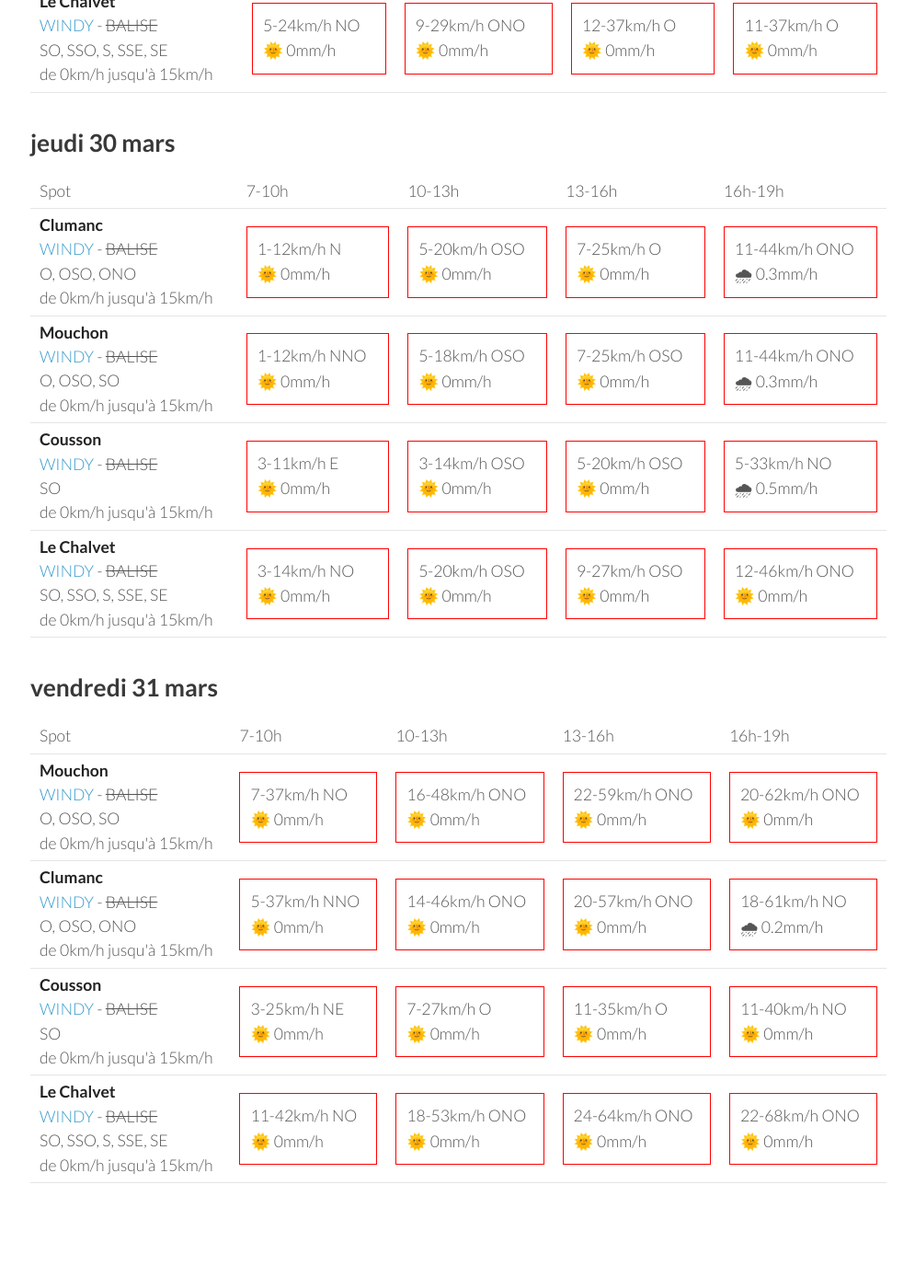
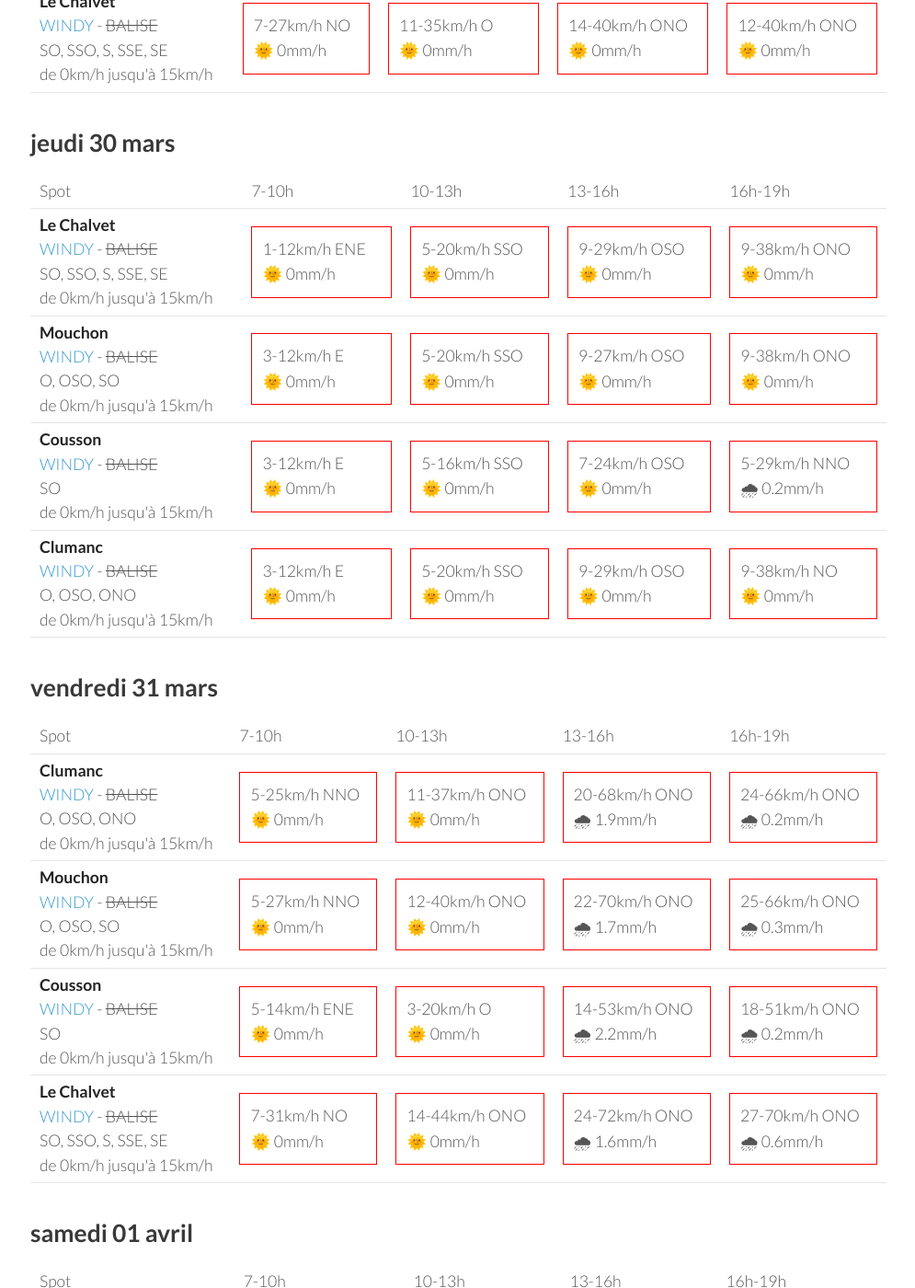
Before and after one commit to parapente-dans-le-nord/parapente-dans-le-nord.github.io, a Jekyll site: the page built from serre_poncon.markdown, in a window 1280 px wide and 1400 px high, scrolled down 1918 px. Shown: the whole window at 92% size, without its empty margins (25-1020 px from the left). Built offline with Jekyll 4.4.1, drawn with Linux system fonts in a browser that asks for light colours; some of the changed text lies outside the part shown.

Commit message:
update index.markdown

```diff
--- a/serre_poncon.markdown
+++ b/serre_poncon.markdown
@@ -54,10 +54,10 @@ page mise à jour le lundi 27 mars 06:31
 <tr>
         <td><strong>Cousson</strong><br><a href="https://windy.com/44.054/6.240?43.940,6.241,10,m:eSAaglz">WINDY</a> - <span class="no-balise"> BALISE </span><br> <span class="vent-favorable">SO</span><br><span class="force-vent">de 0km/h jusqu'à 15km/h</span> </td>
 
-            <td><div class="not-flyable"><p>11-31km/h NNO</p><p>🌞 0mm/h</p></div></td>
-            <td><div class="not-flyable"><p>16-37km/h N</p><p>🌞 0mm/h</p></div></td>
-            <td><div class="not-flyable"><p>24-57km/h NNO</p><p>🌞 0mm/h</p></div></td>
-            <td><div class="not-flyable"><p>18-48km/h NNO</p><p>🌞 0mm/h</p></div></td>
+            <td><div class="not-flyable"><p>14-48km/h NNO</p><p>🌞 0mm/h</p></div></td>
+            <td><div class="not-flyable"><p>20-57km/h NNO</p><p>🌞 0mm/h</p></div></td>
+            <td><div class="not-flyable"><p>24-61km/h NNO</p><p>🌞 0mm/h</p></div></td>
+            <td><div class="not-flyable"><p>22-61km/h NO</p><p>🌞 0mm/h</p></div></td>
 
 
     </tr>
@@ -98,22 +98,22 @@ page mise à jour le lundi 27 mars 06:31
 
     </tr>
 <tr>
+        <td><strong>Cousson</strong><br><a href="https://windy.com/44.054/6.240?43.940,6.241,10,m:eSAaglz">WINDY</a> - <span class="no-balise"> BALISE </span><br> <span class="vent-favorable">SO</span><br><span class="force-vent">de 0km/h jusqu'à 15km/h</span> </td>
+
+            <td><div class="not-flyable"><p>5-18km/h E</p><p>🌞 0mm/h</p></div></td>
+            <td><div class="not-flyable"><p>5-20km/h SO</p><p>🌞 0mm/h</p></div></td>
+            <td><div class="not-flyable"><p>9-25km/h OSO</p><p>🌞 0mm/h</p></div></td>
+            <td><div class="not-flyable"><p>7-25km/h O</p><p>🌞 0mm/h</p></div></td>
+
+
+    </tr>
+<tr>
         <td><strong>Mouchon</strong><br><a href="https://windy.com/43.992/6.424?43.878,6.425,10,m:eSuaglR">WINDY</a> - <span class="no-balise"> BALISE </span><br> <span class="vent-favorable">O, OSO, SO</span><br><span class="force-vent">de 0km/h jusqu'à 15km/h</span> </td>
 
             <td><div class="not-flyable"><p>3-5km/h SSO</p><p>🌞 0mm/h</p></div></td>
             <td><div class="not-flyable"><p>5-14km/h NO</p><p>🌞 0mm/h</p></div></td>
             <td><div class="not-flyable"><p>9-24km/h ONO</p><p>🌞 0mm/h</p></div></td>
             <td><div class="not-flyable"><p>11-25km/h ONO</p><p>🌞 0mm/h</p></div></td>
-
-
-    </tr>
-<tr>
-        <td><strong>Cousson</strong><br><a href="https://windy.com/44.054/6.240?43.940,6.241,10,m:eSAaglz">WINDY</a> - <span class="no-balise"> BALISE </span><br> <span class="vent-favorable">SO</span><br><span class="force-vent">de 0km/h jusqu'à 15km/h</span> </td>
-
-            <td><div class="not-flyable"><p>5-11km/h S</p><p>🌞 0mm/h</p></div></td>
-            <td><div class="not-flyable"><p>5-12km/h SSO</p><p>🌞 0mm/h</p></div></td>
-            <td><div class="not-flyable"><p>5-12km/h O</p><p>🌞 0mm/h</p></div></td>
-            <td><div class="not-flyable"><p>7-20km/h O</p><p>🌞 0mm/h</p></div></td>
 
 
     </tr>
@@ -134,42 +134,42 @@ page mise à jour le lundi 27 mars 06:31
       <td>16h-19h</td>
     </tr>
 <tr>
-        <td><strong>Mouchon</strong><br><a href="https://windy.com/43.992/6.424?43.878,6.425,10,m:eSuaglR">WINDY</a> - <span class="no-balise"> BALISE </span><br> <span class="vent-favorable">O, OSO, SO</span><br><span class="force-vent">de 0km/h jusqu'à 15km/h</span> </td>
-
-            <td><div class="not-flyable"><p>5-22km/h NO</p><p>🌞 0mm/h</p></div></td>
-            <td><div class="not-flyable"><p>9-27km/h ONO</p><p>🌞 0mm/h</p></div></td>
-            <td><div class="not-flyable"><p>12-35km/h O</p><p>🌞 0mm/h</p></div></td>
-            <td><div class="not-flyable"><p>11-35km/h O</p><p>🌞 0mm/h</p></div></td>
-
-
-    </tr>
-<tr>
         <td><strong>Clumanc</strong><br><a href="https://windy.com/44.027/6.402?43.914,6.403,10,m:eSxaglP">WINDY</a> - <span class="no-balise"> BALISE </span><br> <span class="vent-favorable">O, OSO, ONO</span><br><span class="force-vent">de 0km/h jusqu'à 15km/h</span> </td>
 
-            <td><div class="not-flyable"><p>3-22km/h NO</p><p>🌞 0mm/h</p></div></td>
-            <td><div class="not-flyable"><p>7-27km/h ONO</p><p>🌞 0mm/h</p></div></td>
-            <td><div class="not-flyable"><p>11-35km/h O</p><p>🌞 0mm/h</p></div></td>
-            <td><div class="not-flyable"><p>11-35km/h O</p><p>🌞 0mm/h</p></div></td>
+            <td><div class="not-flyable"><p>5-27km/h NO</p><p>🌞 0mm/h</p></div></td>
+            <td><div class="not-flyable"><p>9-33km/h ONO</p><p>🌞 0mm/h</p></div></td>
+            <td><div class="not-flyable"><p>12-37km/h O</p><p>🌞 0mm/h</p></div></td>
+            <td><div class="not-flyable"><p>11-38km/h O</p><p>🌞 0mm/h</p></div></td>
 
 
     </tr>
 <tr>
         <td><strong>Cousson</strong><br><a href="https://windy.com/44.054/6.240?43.940,6.241,10,m:eSAaglz">WINDY</a> - <span class="no-balise"> BALISE </span><br> <span class="vent-favorable">SO</span><br><span class="force-vent">de 0km/h jusqu'à 15km/h</span> </td>
 
-            <td><div class="not-flyable"><p>1-12km/h E</p><p>🌞 0mm/h</p></div></td>
-            <td><div class="not-flyable"><p>3-16km/h OSO</p><p>🌞 0mm/h</p></div></td>
-            <td><div class="not-flyable"><p>9-25km/h OSO</p><p>🌞 0mm/h</p></div></td>
+            <td><div class="not-flyable"><p>1-14km/h E</p><p>🌞 0mm/h</p></div></td>
+            <td><div class="not-flyable"><p>5-20km/h OSO</p><p>🌞 0mm/h</p></div></td>
             <td><div class="not-flyable"><p>7-25km/h OSO</p><p>🌞 0mm/h</p></div></td>
+            <td><div class="not-flyable"><p>7-27km/h OSO</p><p>🌞 0mm/h</p></div></td>
+
+
+    </tr>
+<tr>
+        <td><strong>Mouchon</strong><br><a href="https://windy.com/43.992/6.424?43.878,6.425,10,m:eSuaglR">WINDY</a> - <span class="no-balise"> BALISE </span><br> <span class="vent-favorable">O, OSO, SO</span><br><span class="force-vent">de 0km/h jusqu'à 15km/h</span> </td>
+
+            <td><div class="not-flyable"><p>5-27km/h NO</p><p>🌞 0mm/h</p></div></td>
+            <td><div class="not-flyable"><p>11-33km/h ONO</p><p>🌞 0mm/h</p></div></td>
+            <td><div class="not-flyable"><p>12-38km/h ONO</p><p>🌞 0mm/h</p></div></td>
+            <td><div class="not-flyable"><p>11-38km/h ONO</p><p>🌞 0mm/h</p></div></td>
 
 
     </tr>
 <tr>
         <td><strong>Le Chalvet</strong><br><a href="https://windy.com/43.979/6.480?43.866,6.480,10,m:eSsaglX">WINDY</a> - <span class="no-balise"> BALISE </span><br> <span class="vent-favorable">SO, SSO, S, SSE, SE</span><br><span class="force-vent">de 0km/h jusqu'à 15km/h</span> </td>
 
-            <td><div class="not-flyable"><p>5-24km/h NO</p><p>🌞 0mm/h</p></div></td>
-            <td><div class="not-flyable"><p>9-29km/h ONO</p><p>🌞 0mm/h</p></div></td>
-            <td><div class="not-flyable"><p>12-37km/h O</p><p>🌞 0mm/h</p></div></td>
-            <td><div class="not-flyable"><p>11-37km/h O</p><p>🌞 0mm/h</p></div></td>
+            <td><div class="not-flyable"><p>7-27km/h NO</p><p>🌞 0mm/h</p></div></td>
+            <td><div class="not-flyable"><p>11-35km/h O</p><p>🌞 0mm/h</p></div></td>
+            <td><div class="not-flyable"><p>14-40km/h ONO</p><p>🌞 0mm/h</p></div></td>
+            <td><div class="not-flyable"><p>12-40km/h ONO</p><p>🌞 0mm/h</p></div></td>
 
 
     </tr>
@@ -190,42 +190,42 @@ page mise à jour le lundi 27 mars 06:31
       <td>16h-19h</td>
     </tr>
 <tr>
-        <td><strong>Clumanc</strong><br><a href="https://windy.com/44.027/6.402?43.914,6.403,10,m:eSxaglP">WINDY</a> - <span class="no-balise"> BALISE </span><br> <span class="vent-favorable">O, OSO, ONO</span><br><span class="force-vent">de 0km/h jusqu'à 15km/h</span> </td>
+        <td><strong>Le Chalvet</strong><br><a href="https://windy.com/43.979/6.480?43.866,6.480,10,m:eSsaglX">WINDY</a> - <span class="no-balise"> BALISE </span><br> <span class="vent-favorable">SO, SSO, S, SSE, SE</span><br><span class="force-vent">de 0km/h jusqu'à 15km/h</span> </td>
 
-            <td><div class="not-flyable"><p>1-12km/h N</p><p>🌞 0mm/h</p></div></td>
-            <td><div class="not-flyable"><p>5-20km/h OSO</p><p>🌞 0mm/h</p></div></td>
-            <td><div class="not-flyable"><p>7-25km/h O</p><p>🌞 0mm/h</p></div></td>
-            <td><div class="not-flyable"><p>11-44km/h ONO</p><p>🌧 0.3mm/h</p></div></td>
+            <td><div class="not-flyable"><p>1-12km/h ENE</p><p>🌞 0mm/h</p></div></td>
+            <td><div class="not-flyable"><p>5-20km/h SSO</p><p>🌞 0mm/h</p></div></td>
+            <td><div class="not-flyable"><p>9-29km/h OSO</p><p>🌞 0mm/h</p></div></td>
+            <td><div class="not-flyable"><p>9-38km/h ONO</p><p>🌞 0mm/h</p></div></td>
 
 
     </tr>
 <tr>
         <td><strong>Mouchon</strong><br><a href="https://windy.com/43.992/6.424?43.878,6.425,10,m:eSuaglR">WINDY</a> - <span class="no-balise"> BALISE </span><br> <span class="vent-favorable">O, OSO, SO</span><br><span class="force-vent">de 0km/h jusqu'à 15km/h</span> </td>
 
-            <td><div class="not-flyable"><p>1-12km/h NNO</p><p>🌞 0mm/h</p></div></td>
-            <td><div class="not-flyable"><p>5-18km/h OSO</p><p>🌞 0mm/h</p></div></td>
-            <td><div class="not-flyable"><p>7-25km/h OSO</p><p>🌞 0mm/h</p></div></td>
-            <td><div class="not-flyable"><p>11-44km/h ONO</p><p>🌧 0.3mm/h</p></div></td>
+            <td><div class="not-flyable"><p>3-12km/h E</p><p>🌞 0mm/h</p></div></td>
+            <td><div class="not-flyable"><p>5-20km/h SSO</p><p>🌞 0mm/h</p></div></td>
+            <td><div class="not-flyable"><p>9-27km/h OSO</p><p>🌞 0mm/h</p></div></td>
+            <td><div class="not-flyable"><p>9-38km/h ONO</p><p>🌞 0mm/h</p></div></td>
 
 
     </tr>
 <tr>
         <td><strong>Cousson</strong><br><a href="https://windy.com/44.054/6.240?43.940,6.241,10,m:eSAaglz">WINDY</a> - <span class="no-balise"> BALISE </span><br> <span class="vent-favorable">SO</span><br><span class="force-vent">de 0km/h jusqu'à 15km/h</span> </td>
 
-            <td><div class="not-flyable"><p>3-11km/h E</p><p>🌞 0mm/h</p></div></td>
-            <td><div class="not-flyable"><p>3-14km/h OSO</p><p>🌞 0mm/h</p></div></td>
-            <td><div class="not-flyable"><p>5-20km/h OSO</p><p>🌞 0mm/h</p></div></td>
-            <td><div class="not-flyable"><p>5-33km/h NO</p><p>🌧 0.5mm/h</p></div></td>
+            <td><div class="not-flyable"><p>3-12km/h E</p><p>🌞 0mm/h</p></div></td>
+            <td><div class="not-flyable"><p>5-16km/h SSO</p><p>🌞 0mm/h</p></div></td>
+            <td><div class="not-flyable"><p>7-24km/h OSO</p><p>🌞 0mm/h</p></div></td>
+            <td><div class="not-flyable"><p>5-29km/h NNO</p><p>🌧 0.2mm/h</p></div></td>
 
 
     </tr>
 <tr>
-        <td><strong>Le Chalvet</strong><br><a href="https://windy.com/43.979/6.480?43.866,6.480,10,m:eSsaglX">WINDY</a> - <span class="no-balise"> BALISE </span><br> <span class="vent-favorable">SO, SSO, S, SSE, SE</span><br><span class="force-vent">de 0km/h jusqu'à 15km/h</span> </td>
+        <td><strong>Clumanc</strong><br><a href="https://windy.com/44.027/6.402?43.914,6.403,10,m:eSxaglP">WINDY</a> - <span class="no-balise"> BALISE </span><br> <span class="vent-favorable">O, OSO, ONO</span><br><span class="force-vent">de 0km/h jusqu'à 15km/h</span> </td>
 
-            <td><div class="not-flyable"><p>3-14km/h NO</p><p>🌞 0mm/h</p></div></td>
-            <td><div class="not-flyable"><p>5-20km/h OSO</p><p>🌞 0mm/h</p></div></td>
-            <td><div class="not-flyable"><p>9-27km/h OSO</p><p>🌞 0mm/h</p></div></td>
-            <td><div class="not-flyable"><p>12-46km/h ONO</p><p>🌞 0mm/h</p></div></td>
+            <td><div class="not-flyable"><p>3-12km/h E</p><p>🌞 0mm/h</p></div></td>
+            <td><div class="not-flyable"><p>5-20km/h SSO</p><p>🌞 0mm/h</p></div></td>
+            <td><div class="not-flyable"><p>9-29km/h OSO</p><p>🌞 0mm/h</p></div></td>
+            <td><div class="not-flyable"><p>9-38km/h NO</p><p>🌞 0mm/h</p></div></td>
 
 
     </tr>
@@ -246,42 +246,42 @@ page mise à jour le lundi 27 mars 06:31
       <td>16h-19h</td>
     </tr>
 <tr>
-        <td><strong>Mouchon</strong><br><a href="https://windy.com/43.992/6.424?43.878,6.425,10,m:eSuaglR">WINDY</a> - <span class="no-balise"> BALISE </span><br> <span class="vent-favorable">O, OSO, SO</span><br><span class="force-vent">de 0km/h jusqu'à 15km/h</span> </td>
+        <td><strong>Clumanc</strong><br><a href="https://windy.com/44.027/6.402?43.914,6.403,10,m:eSxaglP">WINDY</a> - <span class="no-balise"> BALISE </span><br> <span class="vent-favorable">O, OSO, ONO</span><br><span class="force-vent">de 0km/h jusqu'à 15km/h</span> </td>
 
-            <td><div class="not-flyable"><p>7-37km/h NO</p><p>🌞 0mm/h</p></div></td>
-            <td><div class="not-flyable"><p>16-48km/h ONO</p><p>🌞 0mm/h</p></div></td>
-            <td><div class="not-flyable"><p>22-59km/h ONO</p><p>🌞 0mm/h</p></div></td>
-            <td><div class="not-flyable"><p>20-62km/h ONO</p><p>🌞 0mm/h</p></div></td>
+            <td><div class="not-flyable"><p>5-25km/h NNO</p><p>🌞 0mm/h</p></div></td>
+            <td><div class="not-flyable"><p>11-37km/h ONO</p><p>🌞 0mm/h</p></div></td>
+            <td><div class="not-flyable"><p>20-68km/h ONO</p><p>🌧 1.9mm/h</p></div></td>
+            <td><div class="not-flyable"><p>24-66km/h ONO</p><p>🌧 0.2mm/h</p></div></td>
 
 
     </tr>
 <tr>
-        <td><strong>Clumanc</strong><br><a href="https://windy.com/44.027/6.402?43.914,6.403,10,m:eSxaglP">WINDY</a> - <span class="no-balise"> BALISE </span><br> <span class="vent-favorable">O, OSO, ONO</span><br><span class="force-vent">de 0km/h jusqu'à 15km/h</span> </td>
+        <td><strong>Mouchon</strong><br><a href="https://windy.com/43.992/6.424?43.878,6.425,10,m:eSuaglR">WINDY</a> - <span class="no-balise"> BALISE </span><br> <span class="vent-favorable">O, OSO, SO</span><br><span class="force-vent">de 0km/h jusqu'à 15km/h</span> </td>
 
-            <td><div class="not-flyable"><p>5-37km/h NNO</p><p>🌞 0mm/h</p></div></td>
-            <td><div class="not-flyable"><p>14-46km/h ONO</p><p>🌞 0mm/h</p></div></td>
-            <td><div class="not-flyable"><p>20-57km/h ONO</p><p>🌞 0mm/h</p></div></td>
-            <td><div class="not-flyable"><p>18-61km/h NO</p><p>🌧 0.2mm/h</p></div></td>
+            <td><div class="not-flyable"><p>5-27km/h NNO</p><p>🌞 0mm/h</p></div></td>
+            <td><div class="not-flyable"><p>12-40km/h ONO</p><p>🌞 0mm/h</p></div></td>
+            <td><div class="not-flyable"><p>22-70km/h ONO</p><p>🌧 1.7mm/h</p></div></td>
+            <td><div class="not-flyable"><p>25-66km/h ONO</p><p>🌧 0.3mm/h</p></div></td>
 
 
     </tr>
 <tr>
         <td><strong>Cousson</strong><br><a href="https://windy.com/44.054/6.240?43.940,6.241,10,m:eSAaglz">WINDY</a> - <span class="no-balise"> BALISE </span><br> <span class="vent-favorable">SO</span><br><span class="force-vent">de 0km/h jusqu'à 15km/h</span> </td>
 
-            <td><div class="not-flyable"><p>3-25km/h NE</p><p>🌞 0mm/h</p></div></td>
-            <td><div class="not-flyable"><p>7-27km/h O</p><p>🌞 0mm/h</p></div></td>
-            <td><div class="not-flyable"><p>11-35km/h O</p><p>🌞 0mm/h</p></div></td>
-            <td><div class="not-flyable"><p>11-40km/h NO</p><p>🌞 0mm/h</p></div></td>
+            <td><div class="not-flyable"><p>5-14km/h ENE</p><p>🌞 0mm/h</p></div></td>
+            <td><div class="not-flyable"><p>3-20km/h O</p><p>🌞 0mm/h</p></div></td>
+            <td><div class="not-flyable"><p>14-53km/h ONO</p><p>🌧 2.2mm/h</p></div></td>
+            <td><div class="not-flyable"><p>18-51km/h ONO</p><p>🌧 0.2mm/h</p></div></td>
 
 
     </tr>
 <tr>
         <td><strong>Le Chalvet</strong><br><a href="https://windy.com/43.979/6.480?43.866,6.480,10,m:eSsaglX">WINDY</a> - <span class="no-balise"> BALISE </span><br> <span class="vent-favorable">SO, SSO, S, SSE, SE</span><br><span class="force-vent">de 0km/h jusqu'à 15km/h</span> </td>
 
-            <td><div class="not-flyable"><p>11-42km/h NO</p><p>🌞 0mm/h</p></div></td>
-            <td><div class="not-flyable"><p>18-53km/h ONO</p><p>🌞 0mm/h</p></div></td>
-            <td><div class="not-flyable"><p>24-64km/h ONO</p><p>🌞 0mm/h</p></div></td>
-            <td><div class="not-flyable"><p>22-68km/h ONO</p><p>🌞 0mm/h</p></div></td>
+            <td><div class="not-flyable"><p>7-31km/h NO</p><p>🌞 0mm/h</p></div></td>
+            <td><div class="not-flyable"><p>14-44km/h ONO</p><p>🌞 0mm/h</p></div></td>
+            <td><div class="not-flyable"><p>24-72km/h ONO</p><p>🌧 1.6mm/h</p></div></td>
+            <td><div class="not-flyable"><p>27-70km/h ONO</p><p>🌧 0.6mm/h</p></div></td>
 
 
     </tr>
@@ -289,3 +289,59 @@ page mise à jour le lundi 27 mars 06:31
 </tbody>
 </table>
 {:/}
+## samedi 01 avril
+
+{::nomarkdown}
+<table>
+  <tbody>
+    <tr>
+      <td>Spot</td>
+      <td>7-10h</td>
+      <td>10-13h</td>
+      <td>13-16h</td>
+      <td>16h-19h</td>
+    </tr>
+<tr>
+        <td><strong>Mouchon</strong><br><a href="https://windy.com/43.992/6.424?43.878,6.425,10,m:eSuaglR">WINDY</a> - <span class="no-balise"> BALISE </span><br> <span class="vent-favorable">O, OSO, SO</span><br><span class="force-vent">de 0km/h jusqu'à 15km/h</span> </td>
+
+            <td><div class="not-flyable"><p>20-59km/h ONO</p><p>🌞 0mm/h</p></div></td>
+            <td><div class="not-flyable"><p>25-66km/h NO</p><p>🌞 0mm/h</p></div></td>
+            <td><div class="not-flyable"><p>27-72km/h NO</p><p>🌞 0mm/h</p></div></td>
+            <td><div class="not-flyable"><p>25-72km/h NO</p><p>🌧 0.4mm/h</p></div></td>
+
+
+    </tr>
+<tr>
+        <td><strong>Clumanc</strong><br><a href="https://windy.com/44.027/6.402?43.914,6.403,10,m:eSxaglP">WINDY</a> - <span class="no-balise"> BALISE </span><br> <span class="vent-favorable">O, OSO, ONO</span><br><span class="force-vent">de 0km/h jusqu'à 15km/h</span> </td>
+
+            <td><div class="not-flyable"><p>16-55km/h ONO</p><p>🌞 0mm/h</p></div></td>
+            <td><div class="not-flyable"><p>24-62km/h NO</p><p>🌞 0mm/h</p></div></td>
+            <td><div class="not-flyable"><p>25-70km/h NO</p><p>🌞 0mm/h</p></div></td>
+            <td><div class="not-flyable"><p>24-70km/h NO</p><p>🌧 0.5mm/h</p></div></td>
+
+
+    </tr>
+<tr>
+        <td><strong>Le Chalvet</strong><br><a href="https://windy.com/43.979/6.480?43.866,6.480,10,m:eSsaglX">WINDY</a> - <span class="no-balise"> BALISE </span><br> <span class="vent-favorable">SO, SSO, S, SSE, SE</span><br><span class="force-vent">de 0km/h jusqu'à 15km/h</span> </td>
+
+            <td><div class="not-flyable"><p>22-66km/h ONO</p><p>🌞 0mm/h</p></div></td>
+            <td><div class="not-flyable"><p>27-70km/h NO</p><p>🌞 0mm/h</p></div></td>
+            <td><div class="not-flyable"><p>27-75km/h NO</p><p>🌞 0mm/h</p></div></td>
+            <td><div class="not-flyable"><p>25-74km/h ONO</p><p>🌧 0.4mm/h</p></div></td>
+
+
+    </tr>
+<tr>
+        <td><strong>Cousson</strong><br><a href="https://windy.com/44.054/6.240?43.940,6.241,10,m:eSAaglz">WINDY</a> - <span class="no-balise"> BALISE </span><br> <span class="vent-favorable">SO</span><br><span class="force-vent">de 0km/h jusqu'à 15km/h</span> </td>
+
+            <td><div class="not-flyable"><p>7-31km/h O</p><p>🌞 0mm/h</p></div></td>
+            <td><div class="not-flyable"><p>18-48km/h NO</p><p>🌧 0.2mm/h</p></div></td>
+            <td><div class="not-flyable"><p>20-55km/h NO</p><p>🌧 0.2mm/h</p></div></td>
+            <td><div class="not-flyable"><p>20-55km/h NO</p><p>🌞 0mm/h</p></div></td>
+
+
+    </tr>
+
+</tbody>
+</table>
+{:/}
```
Also changed, not shown: other parts of serre_poncon.markdown (+1 -1 lines).
